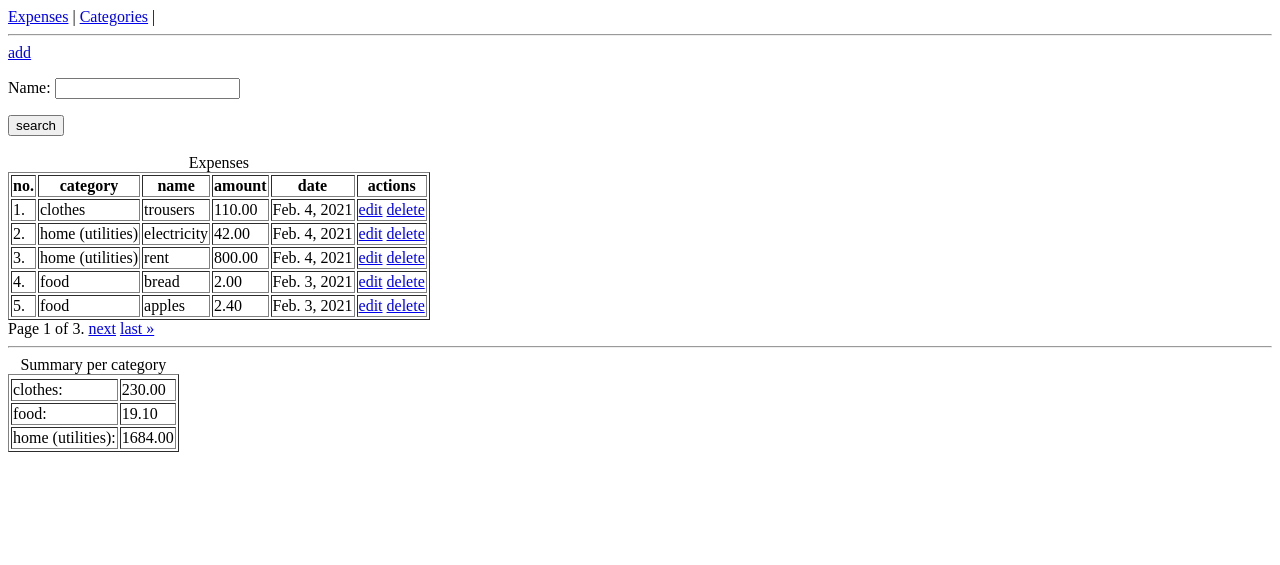
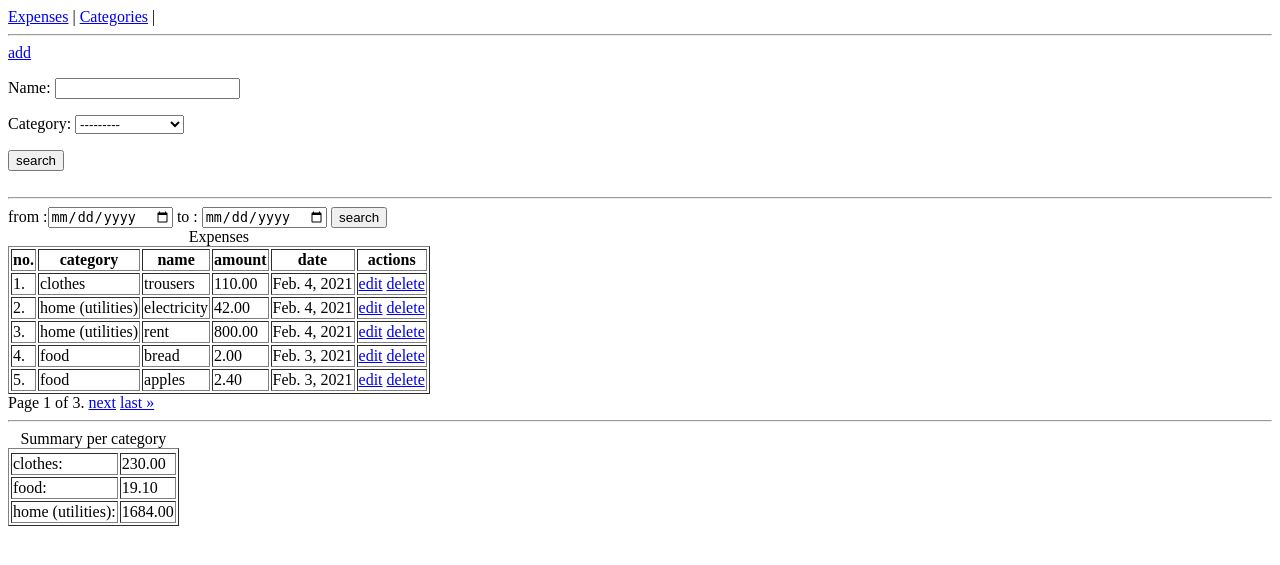
Before and after one commit to barteksyko/project_parleto, a Django app: page /expenses/expense/list/ in a window 1280 px wide. Shown: the top 565 px of the page. Run offline with Django 4.2, Linux system fonts and the light colour scheme; data comes from the database, SQL or seed files in the repository.

Commit message:
add some functionalities..

```diff
--- a/expenses/forms.py
+++ b/expenses/forms.py
@@ -5,8 +5,9 @@
 class ExpenseSearchForm(forms.ModelForm):
     class Meta:
         model = Expense
-        fields = ('name',)
+        fields = ("name", "category")
 
     def __init__(self, *args, **kwargs):
         super().__init__(*args, **kwargs)
-        self.fields['name'].required = False
+        self.fields["name"].required = False
+        # self.fields["date"].required = False
--- a/expenses/templates/expenses/expense_list.html
+++ b/expenses/templates/expenses/expense_list.html
@@ -9,6 +9,12 @@
 	<button type="submit">search</button>
 </form>
 <br>
+<form method="post">
+	{% csrf_token %}
+	<hr />
+	from :<input type="date" name="fromdate">
+	to : <input type="date" , name="todate"">
+	<button class=" btn submit" type=" submit">search</button>
 	<table border="1">
 		<caption>Expenses</caption>
 		<thead>
@@ -42,7 +48,7 @@
 			{% endfor %}
 		</tbody>
 	</table>
-
+</form>
 {% include "_pagination.html" %}
 <hr>
 <table border="1">
@@ -56,4 +62,4 @@
 	{% endfor %}
 	</tr>
 </table>
-{% endblock %}
+{% endblock content %}
--- a/expenses/views.py
+++ b/expenses/views.py
@@ -3,6 +3,7 @@
 from .forms import ExpenseSearchForm
 from .models import Expense, Category
 from .reports import summary_per_category
+from django.shortcuts import render, redirect
 
 
 class ExpenseListView(ListView):
@@ -14,15 +15,28 @@
 
         form = ExpenseSearchForm(self.request.GET)
         if form.is_valid():
-            name = form.cleaned_data.get('name', '').strip()
+            name = form.cleaned_data.get("name", "").strip()
             if name:
                 queryset = queryset.filter(name__icontains=name)
+
+            category = form.cleaned_data["category"]
+            if category:
+                queryset = queryset.filter(category=category)
 
         return super().get_context_data(
             form=form,
             object_list=queryset,
             summary_per_category=summary_per_category(queryset),
-            **kwargs)
+            **kwargs
+        )
+
+    def date_request(request):
+        if request.method == "POST":
+            fromdate = request.POST.get("fromdate")
+            todate = request.POST.get("todate")
+            searchresult = Expense.objects.ordering("-fromdate")
+            return render(request, "expense-list", {"data": searchresult})
+
 
 class CategoryListView(ListView):
     model = Category
```
Lines whose indentation alone changed are shown as unchanged.
